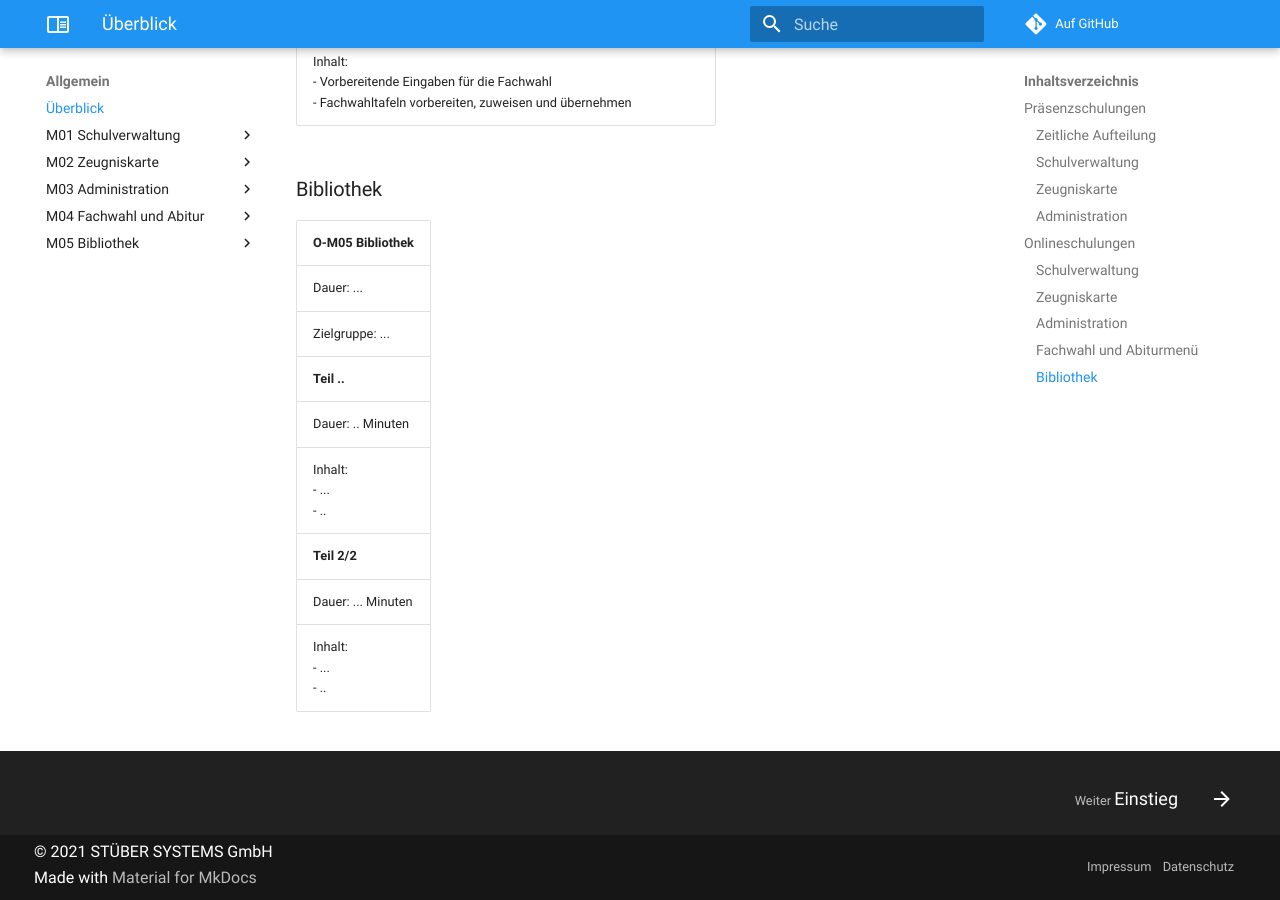
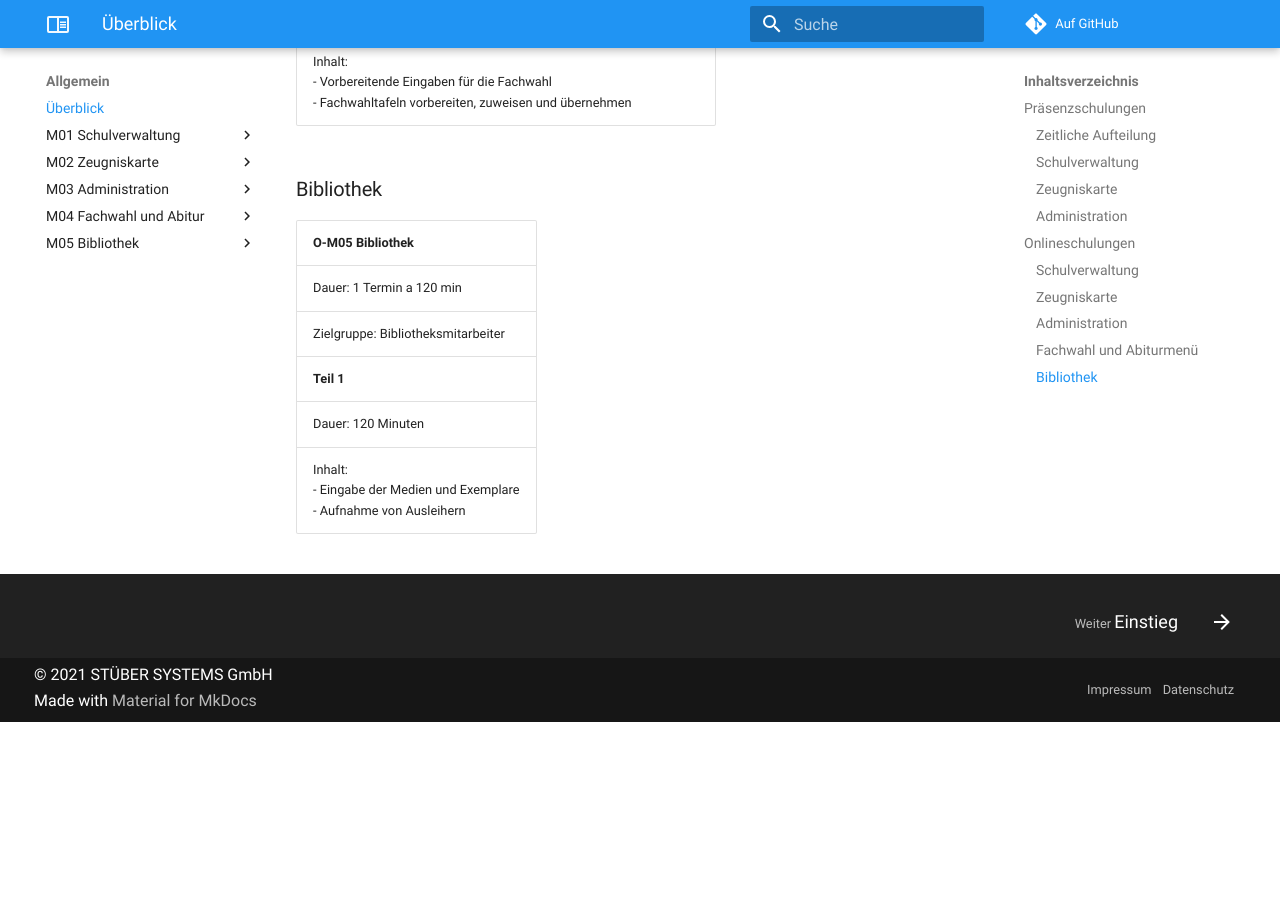
Before and after one commit to stuebersystems/doc.magellan-schulungen.de, an MkDocs documentation site: the page built from docs/index.md, in a window 1280 px wide and 900 px high, scrolled down 5212 px. Built offline with MkDocs 1.6.1 and Material for MkDocs 9.7.7, drawn with Linux system fonts in a browser that asks for light colours; comment, search, counter and statistics services are not loaded; after the commit the page ends 5934 px from its top, so only the background shows below that.

Commit message:
no message

```diff
--- a/docs/index.md
+++ b/docs/index.md
@@ -110,11 +110,8 @@ Unsere Präsenzschulungen bieten wir bei uns im Hause oder auch bei Ihnen vor Or
 
 |O-M05 Bibliothek|
 |:--|
-|Dauer: ...|
-|Zielgruppe: ...|
-|**Teil ..**|
-|Dauer: .. Minuten|
-|Inhalt:<br/>- ...<br/>- ..|
-|**Teil 2/2**|
-|Dauer: ... Minuten|
-|Inhalt:<br/>- ...<br/>- ..|
+|Dauer: 1 Termin a 120 min|
+|Zielgruppe: Bibliotheksmitarbeiter|
+|**Teil 1**|
+|Dauer: 120 Minuten|
+|Inhalt:<br/>- Eingabe der Medien und Exemplare<br/>- Aufnahme von Ausleihern|<br/>Leihvorgänge, Mahnungen|
--- a/mkdocs.yml
+++ b/mkdocs.yml
@@ -81,6 +81,6 @@ nav:
       - Abitur: m04/03.abitur.md
   - M05 Bibliothek:
       - Einstieg: m05/01.einstieg.md
-      - Medien und Exmeplare: m05/02.medien_exemplare.md
+      - Medien und Exemplare: m05/02.medien_exemplare.md
       - Ausleiher: m05/03.ausleiher.md
-      - Vorgänge: m06/04.vorgaenge.md
+      - Vorgänge: m05/04.vorgaenge.md
```
